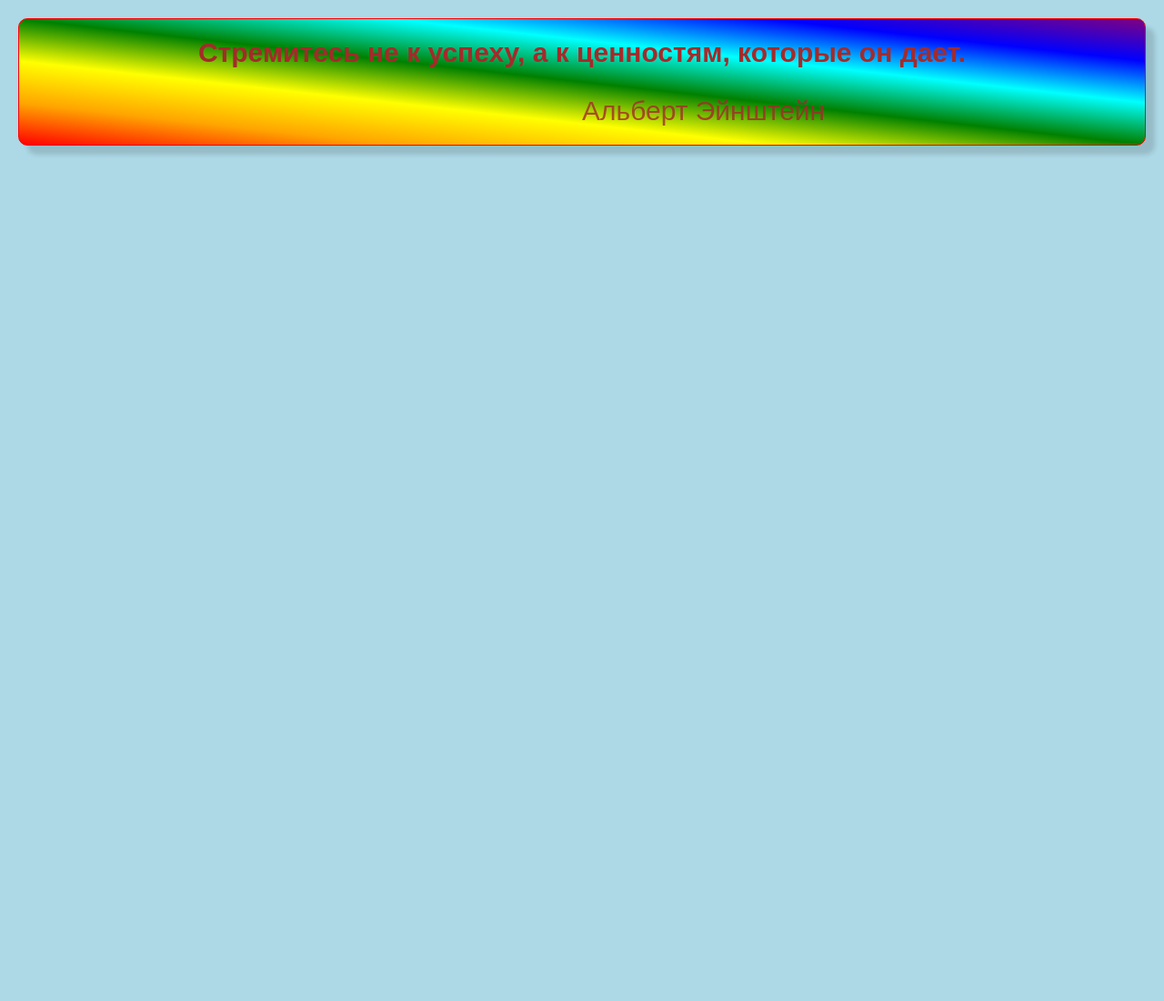
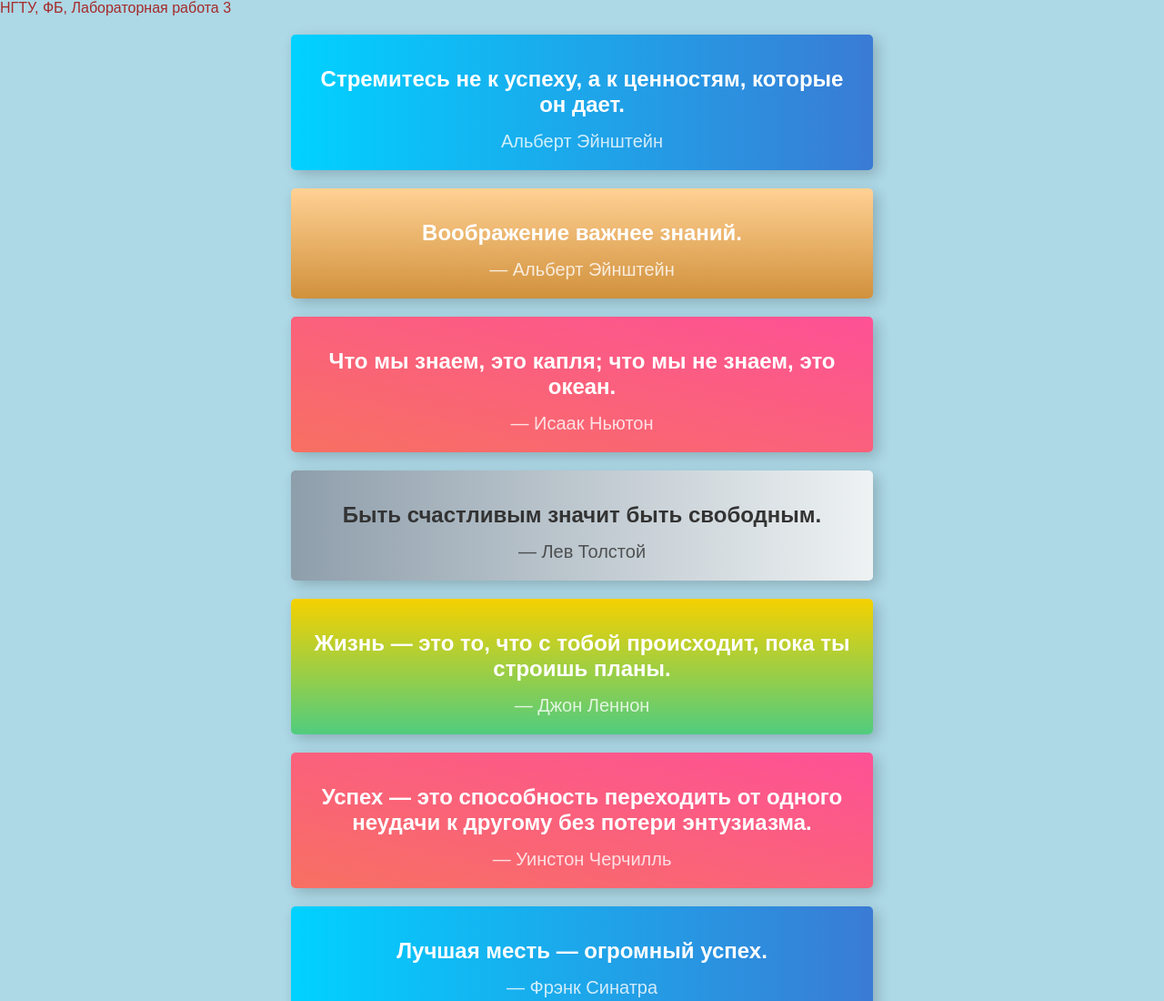
Before and after one commit to zaycevnet/web-front-labs, a plain HTML site: page lab3/citations.html in a window 1280 px wide. Shown: the top 1100 px of the page at 91% size. Before the commit the page ends 800 px from the top, so only its background shows below. Drawn offline with Linux system fonts and the light colour scheme.

Commit message:
Цитаты

```diff
--- a/lab3/citations.html
+++ b/lab3/citations.html
@@ -7,28 +7,52 @@
     <link rel="stylesheet" href="../main.css">
     <style>
         .citation {
-            border: 1px solid red;
-            padding: 20px;
-            border-radius: 10px;
-            margin: 20px;
-            box-shadow: 10px 10px 5px #0002;
-            background: linear-gradient(to right top, red, orange, yellow, green, cyan, blue, purple );
+            padding: 20px; /* Внутренние отступы для каждой цитаты */
+            border-radius: 5px; /* Скруглённые углы для блоков цитат */
+            margin: 20px auto; /* Внешние отступы и автоцентровка по горизонтали */
+            max-width: 600px; /* Максимальная ширина блока */
+            box-shadow: 5px 5px 15px rgba(0,0,0,0.2); /* Тень блока */
+            background: #f9f9f9; /* Базовый цвет фона для блоков */
+            text-align: center; /* Выравнивание текста по центру */
+        }
+        /* Использование псевдоклассов для стилизации блоков цитат по-разному, в зависимости от их порядкового номера:
+        :nth-child(2n) применяется к каждому второму элементу, :nth-child(3n) — к каждому третьему и так далее. */
+        .citation:nth-child(2n) {
+            background: linear-gradient(to bottom, #FFD194, #D1913C); /* Градиентный фон для чётных цитат */
+            color: #fff; /* Цвет текста */
+        }
+        .citation:nth-child(2n+1) {
+            background: linear-gradient(to right, #00d2ff, #3a7bd5); /* Градиентный фон для нечётных цитат */
+            color: #fff;
+        }
+        .citation:nth-child(3n) {
+            background: linear-gradient(to right top, #f77062, #fe5196); /* Особый градиент для каждой третьей цитаты */
+            color: #fff;
+        }
+        .citation:nth-child(4n) {
+            background: linear-gradient(to right, #8e9eab, #eef2f3); /* Особый градиент для каждой четвёртой цитаты */
+            color: #333; /* Цвет текста */
+        }
+        .citation:nth-child(5n) {
+            background: linear-gradient(to top, #50cc7f, #f5d100); /* Особый градиент для каждой пятой цитаты */
+            color: #fff;
         }
         .text {
-            font-size: 30px;
-            font-weight: bold;
-            text-align: center;
+            font-size: 24px;
+            margin: 15px 0; /* Отступы */
+            font-weight: bold; /* Жирное начертание */
         }
         .author {
-            text-align: left;
-            font-size: 30px;
-            opacity: 0.8;
-            margin-top: 30px;
-            margin-left: 50%;
+            font-size: 20px; /* Размер шрифта для автора */
+            opacity: 0.8; /* Прозрачность текста */
         }
     </style>
 </head>
 <body>
+    <header>
+        НГТУ, ФБ, Лабораторная работа 3
+    </header>
+
     <main>
         <div class="citation">
             <div class="text">
@@ -38,7 +62,55 @@
             Альберт Эйнштейн
         </div>
     </div>
+    <div class="citation">
+        <div class="text">Воображение важнее знаний.</div>
+        <div class="author">— Альберт Эйнштейн</div>
+    </div>
+    <div class="citation">
+        <div class="text">Что мы знаем, это капля; что мы не знаем, это океан.</div>
+        <div class="author">— Исаак Ньютон</div>
+    </div>
+    <div class="citation">
+        <div class="text">Быть счастливым значит быть свободным.</div>
+        <div class="author">— Лев Толстой</div>
+    </div>
+    <div class="citation">
+        <div class="text">Жизнь — это то, что с тобой происходит, пока ты строишь планы.</div>
+        <div class="author">— Джон Леннон</div>
+    </div>
+    <div class="citation">
+        <div class="text">Успех — это способность переходить от одного неудачи к другому без потери энтузиазма.</div>
+        <div class="author">— Уинстон Черчилль</div>
+    </div>
+    <div class="citation">
+        <div class="text">Лучшая месть — огромный успех.</div>
+        <div class="author">— Фрэнк Синатра</div>
+    </div>
+    <div class="citation">
+        <div class="text">Мы становимся тем, о чем мы думаем.</div>
+        <div class="author">— Эрл Найтингейл</div>
+    </div>
+    <div class="citation">
+        <div class="text">Единственный способ сделать отличную работу — любить то, что вы делаете.</div>
+        <div class="author">— Стив Джобс</div>
+    </div>
+    <div class="citation">
+        <div class="text">Не бойтесь жизни. Поверьте, что жизнь стоит того, чтобы жить, и ваша вера поможет создать факт.</div>
+        <div class="author">— Уильям Джеймс</div>
+    </div>
+    <div class="citation">
+        <div class="text">Смелость — это не отсутствие страха, а понимание, что что-то другое важнее страха.</div>
+        <div class="author">— Эмброуз Редмун</div>
+    </div>
+    <div class="citation">
+        <div class="text">Секрет успеха в том, чтобы быть готовым к удаче, когда она приходит.</div>
+        <div class="author">— Бенджамин Дизраэли</div>
+    </div>
 
     </main>
+
+    <footer>
+        &copy; 010595140 (6 в списке группы ФБИ-21), ФБИ-21, 2 курс, 2024
+    </footer>
 </body>
 </html>
```
